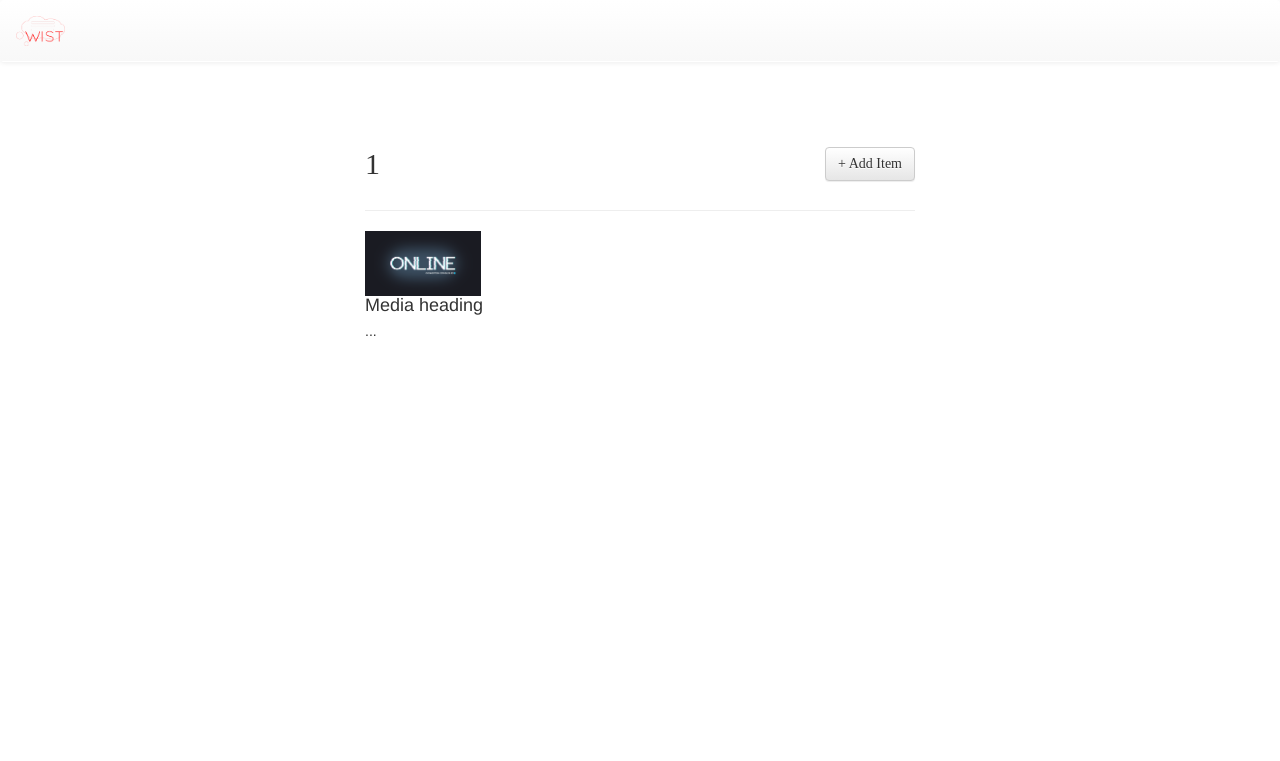
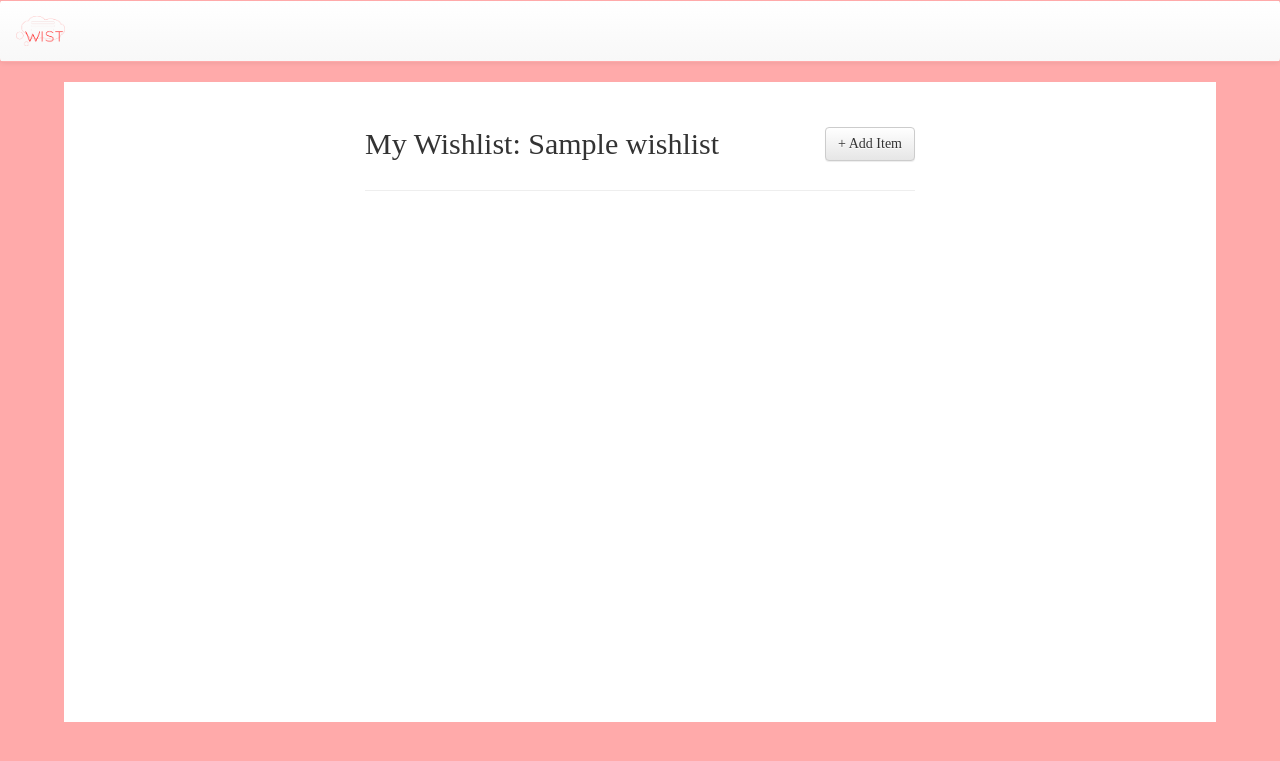
Before and after one commit to gorillagunz/info3180-project4, a Flask app: page /wishlist/1 in a window 1280 px wide. Shown: the top 761 px of the page. Run offline with Flask 2, Linux system fonts and the light colour scheme; tables that the repository leaves empty hold one stand-in row (values such as "Sample post"); style sheets or scripts are compiled from the project's sources; some libraries are stand-ins or nearby versions.

Commit message:
90 percent

```diff
--- a/app/static/js/app.js
+++ b/app/static/js/app.js
@@ -1,28 +1,36 @@
 var app = angular.module("Wishlist",['ui.bootstrap']);
 
 
-app.controller('NewItemCtrl', function($scope, $http){
+app.config(function($interpolateProvider) {
+    $interpolateProvider.startSymbol('{$');
+    $interpolateProvider.endSymbol('$}');
+  });
+
+app.controller('NewItemCtrl', function($scope, $http, $uibModal){
     $scope.item_url = "";
     $scope.img_url = "";
+    $scope.selectedimg = "";
+
+    $scope.prod_url = "";
     $scope.images = [];
     $scope.params= ["Test", "*", "Test2"];
 
     $scope.get_thumbs = function(){
-        if($scope.img_url == ""){
+        if($scope.prod_url == ""){
             alert("No url entered.");
         } else {
             var base = "http://info3180-project2-drellimal2-1.c9users.io:8080/";
             var route = "api/thumbnail/process?url=";
-            var data_url = base + route + $scope.item_url;
-            console.log(data_url);
+            var data_url = base + route + $scope.prod_url;
+
             for(var x = 0; x < 4;x++){
                 $http.get(data_url).success(function(data){
+                    console.log(data);
                     if (data.data != {}){
                         $scope.images = data.data.thumbails;
                     }
                 });
             }
-
 
             console.log($scope.images);
         }
@@ -30,11 +38,100 @@
     };
 
     $scope.search= function(){
+          // $scope.get_thumbs();
+          $scope.open();
+
+    }
+    $scope.open = function (size) {
+
+    $scope.animationsEnabled = true;
+    var modalInstance = $uibModal.open({
+      animation: $scope.animationsEnabled,
+      templateUrl: 'myModalContent.html',
+      controller: 'ThumbnailCtrl',
+      resolve: {
+          prod_url: function () {
+          return $scope.prod_url;
+        }
+
+        }
+
+    });
+
+    modalInstance.result.then(function (img) {
+      $scope.img_url = img;
+      $scope.selectedimg = img;
+    }, function () {
+
+    });
 
     }
 });
 
+app.controller('ThumbnailCtrl', function ($scope, $http, $uibModalInstance, prod_url) {
+
+  $scope.images = [];
+  $scope.prod_url = prod_url;
+
+    $scope.get_thumbs = function(){
+        if($scope.prod_url == ""){
+            alert("No url entered.");
+        } else {
+            var base = "http://info3180-project2-drellimal2-1.c9users.io:8080/";
+            var route = "api/thumbnail/process?url=";
+            var data_url = base + route + $scope.prod_url;
+            console.log(data_url);
+            console.log(data_url);
+            for(var x = 0; x < 1;x++){
+                $http.get(data_url).success(function(data){
+                    console.log(data);
+                    if (data.data != {}){
+                        $scope.images = data.data.thumbails;
+                    }
+                });
+            }
+
+            console.log($scope.images);
+        }
+
+    };
+
+  $scope.get_thumbs();
+  $scope.selected = "";
+
+  $scope.selectimg = function(imgurl){
+    $scope.selected = imgurl;
+    console.log(imgurl);
+    console.log($scope.selected);
+  }
+  $scope.ok = function () {
+    if($scope.selected == ""){
+      alert("Please choose an image");
+    }else{
+
+      $uibModalInstance.close($scope.selected);
+    }
+  };
+
+  $scope.cancel = function () {
+    $uibModalInstance.dismiss('cancel');
+  };
+});
+
 app.controller('WishlistsCtrl', function($scope, $http, $uibModal){
+    $scope.wishlists = []
+    var userid = localStorage.getItem('user')
+    var data_url= '/api/user/' + userid + '/wishlists'
+    var get_wishlists = function(){
+    $http.get(data_url).success(function(data){
+
+      $scope.wishlists = data.data;
+      console.log($scope.wishlists);
+    });
+    }
+
+    get_wishlists();
+
     $scope.open = function (size) {
 
     $scope.animationsEnabled = true;
@@ -48,19 +145,71 @@
 
     });
 
+    modalInstance.result.then(function (new_wishlist) {
+
+      $scope.wishlists.push(new_wishlist);
+      get_wishlists();
+    }, function () {
+
+    });
+
     }
 });
 
 app.controller('NewWishlistCtrl', function ($scope, $http, $uibModalInstance) {
 
-
-
+  $scope.title = "";
+  $scope.desc = "";
+  $scope.private = "";
+  $scope.userid = localStorage.getItem('user');
+  $scope.created_on = Date.now();
+  $scope.new_wishlist = {};
   $scope.ok = function () {
-
-    $uibModalInstance.close();
+    var base = "http://info3180-project2-drellimal2-1.c9users.io:8080/";
+    var route = "api/wishlist/new?";
+    var data_url = base + route + 'title=' + $scope.title + '&desc=' + $scope.desc;
+    if($scope.private==true){
+      $scope.private =1;
+    }else{
+      $scope.private=0;
+    }
+    data_url += '&private=' + $scope.private + '&userid=' + $scope.userid + '&created_on=' + $scope.created_on;
+    $http.get(data_url).success(function(data){
+        console.log(data);
+        if (data.data != {}){
+            $scope.new_wishlist = data.data;
+        }
+    });
+    console.log(data_url);
+    $uibModalInstance.close($scope.new_wishlist);
   };
 
   $scope.cancel = function () {
     $uibModalInstance.dismiss('cancel');
   };
 });
+
+app.controller('WishlistCtrl', function($scope, $http, $uibModal){
+    $scope.items = [
+            ];
+
+    var url = window.location.pathname;
+    var wishlist_id = url.split('/').pop();
+    var userid = localStorage.getItem('user')
+    var data_url= '/api/user/'+ userid + '/wishlist/' + wishlist_id + '/items'
+    alert(data_url);
+    console.log(data_url);
+    var get_wishlist_items = function(){
+    $http.get(data_url).success(function(data){
+
+      $scope.items = data.data;
+      console.log($scope.items);
+    });
+    }
+
+    get_wishlist_items();
+
+
+
+
+});
--- a/app/templates/base.html
+++ b/app/templates/base.html
@@ -29,12 +29,24 @@
 </head>
 
 <body ng-app="Wishlist">
+  <style>
+    body{
+      background-color: #FFAAAA;
 
+    }
+
+    #main{
+      background-color: #FFFFFF;
+      margin: 0 auto;
+      min-height: 80vh;
+      width: 90%;
+    }
+  </style>
   <header>
     {% include "header.html" %}
   </header>
 
-  <div id="main" class="container" role="main">
+  <div id="main" role="main">
     {% block main %}{% endblock %}
   </div>
 
--- a/app/templates/login.html
+++ b/app/templates/login.html
@@ -60,6 +60,7 @@
 
     </style>
 
+
     	<div class='container'>
 		<div class='col-md-8 center-block' id="login_page">
 
--- a/app/templates/wishlist.html
+++ b/app/templates/wishlist.html
@@ -12,11 +12,12 @@
         max-width:600px;
         min-width:350px;
         margin: 20px auto;
-        ">
+        "
+        ng-controller='WishlistCtrl'>
 
         <div class="clearfix">
 
-            <h2 style="font-size:color:#FF767F;font-family:'Quicksand';">{{ wishlist_id }}
+            <h2 style="font-size:color:#FF767F;font-family:'Quicksand';">My Wishlist: {{ title }}
             <a href="{{ url_for('new_item',wishlist_id=wishlist_id) }}">
               <button class="btn btn-default" style="float:right" type="submit" >+ Add Item</button>
               </a>
@@ -26,15 +27,17 @@
 
         <div id="my_items" style="clear:both;">
 
-        <div class="media">
-  <div class="media-left">
-    <a href="#">
-      <img class="media-object" style="height:65px" src={{ url_for('static', filename='uploads/online.png' ) }} alt="...">
+  <div class="item" ng-repeat="item in items">
+  <div class="item-left pull-left" style="width:20%;">
+      <img class="media-object" style="height:65px" src='{$ item.img_url $}' alt="...">
+  </div>
+  <div class="pull-right" style="width:70%;">
+    <a href="{$ item.url $}">
+    <h4 class="media-heading">{$ item.title $}</h4>
     </a>
-  </div>
-  <div class="media-body">
-    <h4 class="media-heading">Media heading</h4>
-    ...
+    <p>
+      {$ item.desc $}
+    </p>
   </div>
 </div>
 
--- a/app/views.py
+++ b/app/views.py
@@ -9,6 +9,7 @@
 import BeautifulSoup
 import urlparse
 import validators
+from time import gmtime, strftime
 
 app.secret_key ="REST SECRET"
 
@@ -48,18 +49,32 @@
 def wishlists(userid):
     wishlists = db.session.query(Wishlist).filter_by(userid=userid)
     form = WishlistForm()
-    return render_template("wishlists.html", wishlists=wishlists, form=form)
+    user = db.session.query(Profile).filter_by(id=userid).first()
+    return render_template("wishlists.html", wishlists=wishlists, form=form, user=userid)
 
 @app.route('/wishlist/<wishlist_id>', methods = ['GET', 'POST'])
 def wishlist(wishlist_id):
-    return render_template("wishlist.html", wishlist_id=wishlist_id)
+    wishlist = db.session.query(Wishlist).filter_by(id=wishlist_id).first().title
+    return render_template("wishlist.html", wishlist_id=wishlist_id, title=wishlist)
 
 
 @app.route('/wishlist/<wishlist_id>/new', methods = ['GET', 'POST'])
 def new_item(wishlist_id):
     form = ItemForm()
-
-    return render_template("add_item.html", form=form)
+    if request.method == 'POST':
+        wishlistid = wishlist_id
+        user = db.session.query(Wishlist).filter_by(id=wishlist_id).first()
+        userid = user.userid
+        title = form.title.data
+        desc=form.desc.data
+        item_url = form.url.data
+        image_url = form.img.data
+        added_on = strftime("%Y-%m-%d %H:%M:%S", gmtime())
+        item = Item( userid, wishlistid, title, desc, image_url, item_url, added_on)
+        db.session.add(item)
+        db.session.commit()
+        return redirect(url_for('wishlist',wishlist_id=wishlist_id))
+    return render_template("add_item.html", form=form, wishlist_id=wishlist_id)
 
 """
     API SYSTEM
@@ -122,6 +137,34 @@
                 images += [str(img["src"])]
     return images
 
+@app.route('/api/wishlist/new', methods=['GET','POST'])
+def api_new_wishlist():
+    user = request.args.get('userid','')
+    title = request.args.get('title','')
+    desc = request.args.get('desc', '')
+    private = request.args.get('private', '')
+    created_on = request.args.get('created_on', '')
+
+    wishlist = Wishlist(user, title, desc, private, created_on )
+    db.session.add(wishlist)
+    db.session.commit()
+    return jsonify(data=dict(wtitle=wishlist.title, w_id=wishlist.id))
+
+@app.route('/api/user/<userid>/wishlists', methods=['GET','POST'])
+def api_user_wishlists(userid):
+    wishlists = db.session.query(Wishlist).filter_by(userid=userid)
+    jwishlists = []
+    for wishlist in wishlists:
+        jwishlists.append(dict(wtitle=wishlist.title, w_id=wishlist.id))
+    return jsonify(data=jwishlists)
+
+@app.route('/api/user/<userid>/wishlist/<wishlistid>/items', methods=['GET','POST'])
+def api_wishlist_items(userid, wishlistid):
+    items = db.session.query(Item).filter_by(wishlistid=wishlistid)
+    jitems = []
+    for item in items:
+        jitems.append(dict(title=item.title, url=item.item_url,desc=item.desc, img_url=item.image_url))
+    return jsonify(data=jitems)
 
 if __name__ == '__main__':
     app.run(debug=True,host="0.0.0.0",port="8888")
--- a/run.py
+++ b/run.py
@@ -1,3 +1,3 @@
 #! /usr/bin/env python
 from app import app
-app.run(debug=True,host="0.0.0.0",port=8081)
+app.run(debug=True,host="0.0.0.0",port=8080)
```
Also changed, not shown: app/templates/add_item.html (+33 -5 lines), app/templates/wishlists.html (+23 -13 lines).
